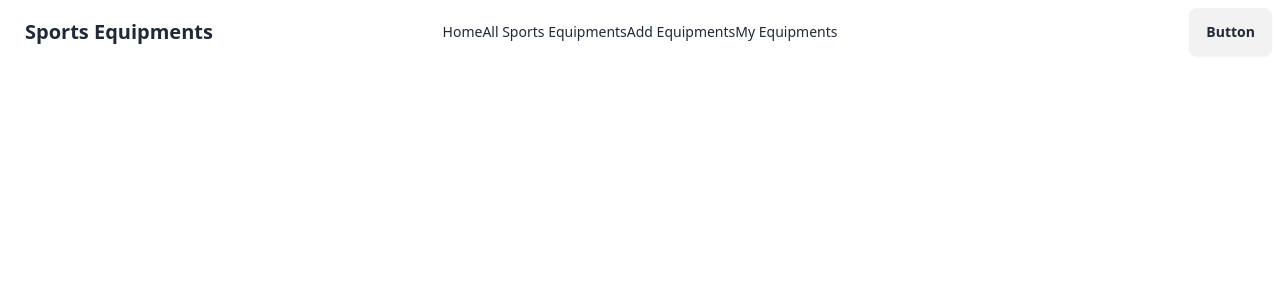
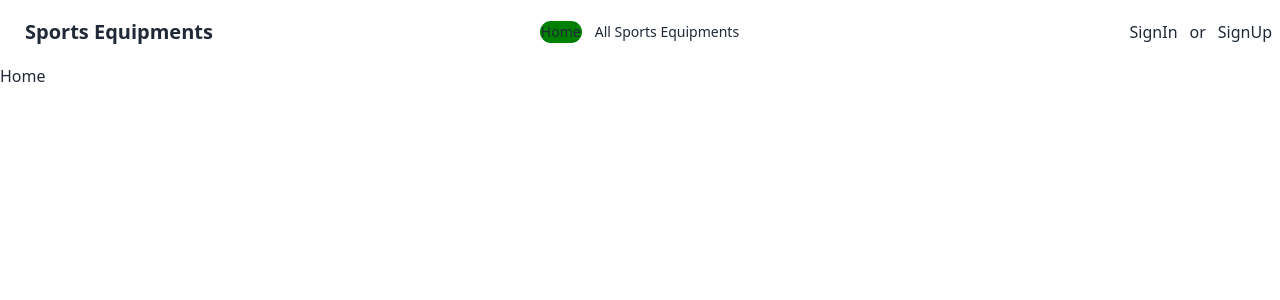
Before and after one commit to RiazullJannat/Equi-Sports-client, a React (Vite) app: page / in a window 1280 px wide. Shown: the top 300 px of the page. Built offline with nearby package versions, Linux system fonts and the light colour scheme.

Commit message:
setup all elements route all add my home login register

```diff
--- a/src/Private/Private.jsx
+++ b/src/Private/Private.jsx
@@ -1,5 +1,5 @@
 import { useContext } from "react";
-import { AuthContext } from "../AuthProivder/AuthProvider";
+import { AuthContext } from "../AuthProvider/AuthProvider";
 import PropTypes from 'prop-types';
 
 
--- a/src/components/Navbar.jsx
+++ b/src/components/Navbar.jsx
@@ -1,17 +1,38 @@
+import { useContext } from "react";
 import { NavLink } from "react-router-dom";
+import { AuthContext } from "../AuthProvider/AuthProvider";
 
-const links = <>
-<NavLink><li>Home</li></NavLink>
-<NavLink><li>All Sports Equipments</li></NavLink>
-<NavLink><li>Add Equipments</li></NavLink>
-<NavLink><li>My Equipments</li></NavLink>
-</>
 const Navbar = () => {
+    const { currentUser } = useContext(AuthContext);
+
+    // Define navigation links
+    const links = (
+        <>
+            <NavLink to="/" className={({ isActive }) => (isActive ? "active btn-ghost" : "btn-ghost")}>
+                <li>Home</li>
+            </NavLink>
+            <NavLink to="/allEquipments" className={({ isActive }) => (isActive ? "active btn-ghost" : "btn-ghost")}>
+                <li>All Sports Equipments</li>
+            </NavLink>
+            {currentUser && (
+                <>
+                    <NavLink to="/addEquipments" className={({ isActive }) => (isActive ? "active btn-ghost" : "btn-ghost")}>
+                        <li>Add Equipments</li>
+                    </NavLink>
+                    <NavLink to="/myEquipments" className={({ isActive }) => (isActive ? "active btn-ghost" : "btn-ghost")}>
+                        <li>My Equipments</li>
+                    </NavLink>
+                </>
+            )}
+        </>
+    );
+
     return (
         <div className="navbar bg-base-100">
+            {/* Navbar start: Branding and dropdown */}
             <div className="navbar-start">
                 <div className="dropdown">
-                    <div tabIndex={0} role="button" className="btn btn-ghost lg:hidden">
+                    <button tabIndex={0} className="btn btn-ghost lg:hidden">
                         <svg
                             xmlns="http://www.w3.org/2000/svg"
                             className="h-5 w-5"
@@ -22,9 +43,10 @@ const Navbar = () => {
                                 strokeLinecap="round"
                                 strokeLinejoin="round"
                                 strokeWidth="2"
-                                d="M4 6h16M4 12h8m-8 6h16" />
+                                d="M4 6h16M4 12h8m-8 6h16"
+                            />
                         </svg>
-                    </div>
+                    </button>
                     <ul
                         tabIndex={0}
                         className="menu menu-sm dropdown-content bg-base-100 rounded-box z-[1] mt-3 w-52 p-2 shadow">
@@ -33,13 +55,29 @@ const Navbar = () => {
                 </div>
                 <a className="btn btn-ghost text-xl">Sports Equipments</a>
             </div>
+
+            {/* Navbar center: Links */}
             <div className="navbar-center hidden lg:flex">
-                <ul className="menu menu-horizontal px-1">
-                    {links}
-                </ul>
+                <ul className="menu menu-horizontal px-1 flex gap-3">{links}</ul>
             </div>
+
+            {/* Navbar end: Action button */}
             <div className="navbar-end">
-                <a className="btn">Button</a>
+                {currentUser ? (
+                    <button className="btn btn-error" onClick={() => console.log("Logout action")}>
+                        Logout
+                    </button>
+                ) : (
+                    <div className="flex gap-3 ">
+                        <NavLink to="/signIn" className="">
+                            SignIn
+                        </NavLink>
+                        or
+                        <NavLink to="/signUp" className="">
+                            SignUp
+                        </NavLink>
+                    </div >
+                )}
             </div>
         </div>
     );
--- /dev/null
+++ b/src/components/Pages/AddEquipments.jsx
@@ -0,0 +1,10 @@
+
+const AddEquipments = () => {
+    return (
+        <div>
+            AddEquipments
+        </div>
+    );
+};
+
+export default AddEquipments;
--- /dev/null
+++ b/src/components/Pages/AllEquipments.jsx
@@ -0,0 +1,10 @@
+
+const AllEquipments = () => {
+    return (
+        <div>
+            allEquipments
+        </div>
+    );
+};
+
+export default AllEquipments;
--- /dev/null
+++ b/src/components/Pages/Home.jsx
@@ -0,0 +1,10 @@
+
+const Home = () => {
+    return (
+        <div>
+            Home
+        </div>
+    );
+};
+
+export default Home;
--- /dev/null
+++ b/src/components/Pages/MyEquipments.jsx
@@ -0,0 +1,11 @@
+
+
+const MyEquipments = () => {
+    return (
+        <div>
+            My Equipments
+        </div>
+    );
+};
+
+export default MyEquipments;
--- /dev/null
+++ b/src/components/Pages/SignIn.jsx
@@ -0,0 +1,10 @@
+
+const SignIn = () => {
+    return (
+        <div>
+
+        </div>
+    );
+};
+
+export default SignIn;
--- /dev/null
+++ b/src/components/Pages/SignUp.jsx
@@ -0,0 +1,10 @@
+
+const SignUp = () => {
+    return (
+        <div>
+            SignUp
+        </div>
+    );
+};
+
+export default SignUp;
--- a/src/index.css
+++ b/src/index.css
@@ -1,3 +1,8 @@
 @tailwind base;
 @tailwind components;
 @tailwind utilities;
+
+.active{
+    background-color: green;
+    border-radius: 20px;
+}
```
Also changed, not shown: src/main.jsx (+38 -2 lines), src/AuthProvider/AuthProvider.jsx (renamed from src/AuthProivder/AuthProvider.jsx).
